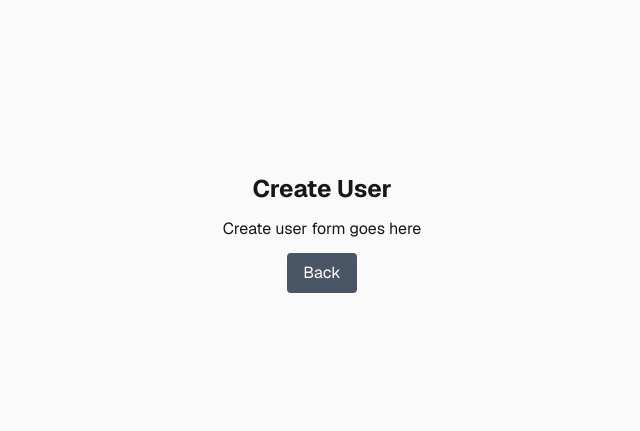
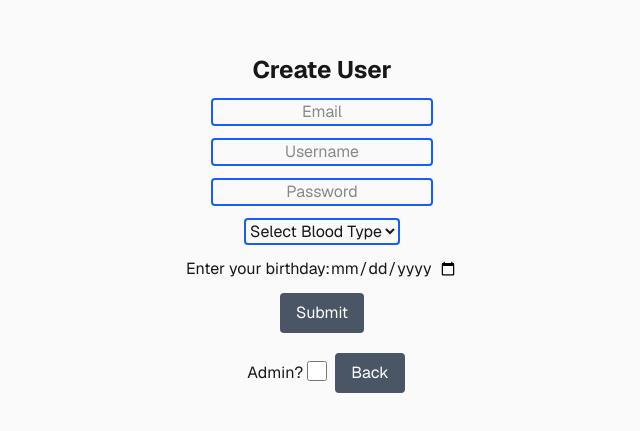
Before and after one commit to xeflore1/CSE-412-Final, a Next.js app in the folder blood-bank-ui/: page /create in a window 1280 px wide. Shown: the part 167-598 px from the top of the page, without its empty margins (318-958 px from the left). Built offline with nearby package versions, Linux system fonts and the light colour scheme.

Commit message:
Implemented create user page details

```diff
--- a/blood-bank-ui/app/create/page.tsx
+++ b/blood-bank-ui/app/create/page.tsx
@@ -1,15 +1,126 @@
+'use client'
 import Link from "next/link";
+import { useState } from "react";
+import { useRouter } from "next/navigation";
+import DonorPage from "../donor/page";
 
 export default function CreateUser() {
+  const [email, setEmail] = useState("")
+  const [username, setUsername] = useState("")
+  const [password, setPassword] = useState("")
+  const [isStaff, setIsStaff] = useState(false)
+  const [bloodType, setBloodType] = useState("");
+  const [dob, setDob] = useState('');
+  const [jobTitle, setJobTitle] = useState("")
+  const [errorMsg, setErrorMsg] = useState("")
+
+
+
+  function Checkbox() {
+    const handleCheckbox = () => {
+      setIsStaff(!isStaff)
+    }
+    return <div className="flex p-2 gap-1">
+      <label>Admin?</label>
+      <input className="size-5" type="checkbox" checked={isStaff} onChange={handleCheckbox}></input>
+    </div>
+  }
+
+  function Submit() {
+    const router = useRouter()
+    const handleSubmit = () => {
+      // TODO: create new user with the following params
+      // email
+      // username
+      // password
+      // isStaff:
+      //   true -> jobTitle,
+      //   false -> bloodType, dob
+      const responseCode = 200
+      if (responseCode === 200)
+      {
+        router.push('/')
+      }
+      else {
+        setErrorMsg("Wrong, do it again")
+      }
+
+    }
+    return <button className="px-4 py-2 bg-gray-600 text-white rounded hover:bg-gray-700 transition" onClick={handleSubmit}>
+            Submit
+          </button>
+  }
+
+  function BloodDropdown() {
+
+    const options = [
+      { label: "A+", value: "A+" },
+      { label: "A-", value: "A-" },
+      { label: "B+", value: "B+" },
+      { label: "B-", value: "B-" },
+      { label: "AB+", value: "AB+" },
+      { label: "AB-", value: "AB-" },
+      { label: "O+", value: "O+" },
+      { label: "O-", value: "O-" },
+    ];
+
+    return (
+      <div>
+        <select className="border-2 border-blue-600 rounded" value={bloodType} onChange={(e) => setBloodType(e.target.value)}>
+          <option value="" disabled>Select Blood Type</option>
+          {options.map((opt) => (
+            <option key={opt.value} value={opt.value}>
+              {opt.label}
+            </option>
+          ))}
+        </select>
+      </div>
+    );
+  }
+
+  function BirthdayInput() {
+    // Restrict to past dates only for DOB
+    const today = new Date().toISOString().split("T")[0];
+      console.log(dob)
+    return (
+      <label>
+        Enter your birthday:
+        <input
+          type="date"
+          value={dob}
+          max={today}
+          onChange={(e) => setDob(e.target.value)}
+        />
+      </label>
+    );
+  }
+
   return (
     <div className="flex flex-col flex-1 items-center justify-center bg-zinc-50 font-sans dark:bg-black gap-3">
+      <div className="flex flex-col items-center justify-center gap-3">
         <h1 className="text-2xl font-bold dark:text-white">Create User</h1>
-      <p className="dark:text-gray-300">Create user form goes here</p>
+          <input type="text" className="text-center border-2 border-blue-600 rounded" placeholder="Email" onChange={e => setEmail(e.target.value)}></input>
+          <input type="text" className="text-center border-2 border-blue-600 rounded" placeholder="Username" onChange={e => setUsername(e.target.value)}></input>
+          <input type="text" className="text-center border-2 border-blue-600 rounded" placeholder="Password" onChange={e => setPassword(e.target.value)}></input>
+          {isStaff === false ?
+          <div className="flex flex-col items-center justify-center gap-3">
+            <BloodDropdown />
+            <BirthdayInput />
+          </div> :
+          <div>
+            <input type="text" className="text-center border-2 border-blue-600 rounded" placeholder="Job Title" onChange={e => setJobTitle(e.target.value)}></input>
+          </div>}
+          <Submit />
+      </div>
+      <div className="flex p-2">
+        <Checkbox />
         <Link href="/">
           <button className="px-4 py-2 bg-gray-600 text-white rounded hover:bg-gray-700 transition">
             Back
           </button>
         </Link>
       </div>
+      <p className="text-red-500">{errorMsg}</p>
+    </div>
   );
 }
--- a/blood-bank-ui/app/donor/page.tsx
+++ b/blood-bank-ui/app/donor/page.tsx
@@ -1,10 +1,16 @@
+'use client'
 import Link from "next/link";
+import { useSearchParams } from 'next/navigation';
+
 
 export default function DonorPage() {
+  const searchParams = useSearchParams();
+  const userId = searchParams.get('data')
   return (
     <div className="flex flex-col flex-1 items-center justify-center bg-zinc-50 font-sans dark:bg-black gap-3">
       <h1 className="text-2xl font-bold dark:text-white">donor</h1>
-      <p className="dark:text-gray-300">Create user form goes here</p>
+      <p className="dark:text-gray-300">{userId}</p>
+
       <Link href="/update">
         <button className="px-4 py-2 bg-gray-600 text-white rounded hover:bg-gray-700 transition">
           Update Info
--- a/blood-bank-ui/app/login/page.tsx
+++ /dev/null
@@ -1,43 +0,0 @@
-'use client'; // This marks the file as a Client Component
-
-import Link from "next/link";
-import { useRouter } from 'next/navigation'
-
-
-function Login() {
-    const router = useRouter()
-
-    const handleLogin = async () => {
-        // api logic here
-        let user = "Staff"
-        if (user == "Donor")
-        {
-            router.push("/donor")
-        }
-        else if (user == "Staff")
-        {
-            router.push("/staff")
-        }
-        else {
-            return 400
-        }
-    }
-    return <button className="px-4 py-2 bg-gray-600 text-white rounded hover:bg-gray-700 transition" onClick={handleLogin}>
-        login
-    </button>
-};
-export default function LoginUser() {
-
-    return (
-        <div className="flex flex-col flex-1 items-center justify-center bg-zinc-50 font-sans dark:bg-black gap-3">
-            <h1 className="text-2xl font-bold dark:text-white">Login User</h1>
-            <p className="dark:text-gray-300">Login user form goes here</p>
-            <Login />
-            <Link href="/">
-                <button className="px-4 py-2 bg-gray-600 text-white rounded hover:bg-gray-700 transition">
-                    Back
-                </button>
-            </Link>
-        </div>
-    );
-}
--- a/blood-bank-ui/app/page.tsx
+++ b/blood-bank-ui/app/page.tsx
@@ -1,21 +1,48 @@
+'use client';
 import Link from "next/link";
+import { useRouter } from 'next/navigation'
+import { useState } from 'react';
 
 export default function Home() {
+  const [username, setUsername] = useState("")
+  const [password, setPassword] = useState("")
+
+  function Login() {
+    const router = useRouter()
+
+    const handleLogin = async () => {
+      // TODO: call api so see if user with username and password credentials is valid
+      const userId = 1 // TODO: replace 1 with actual userId value
+      // TODO: if user exists, see if userId exists in either Donor or Staff table
+      const callSuccess = 200 // response code of api calls
+      const userType = "Donor"
+      if (callSuccess === 200 && userType === "Donor")
+      {
+        router.push(`/donor?data=${userId}`)
+      }
+      else if (callSuccess === 200 && userType === "Staff")
+      {
+        router.push(`/staff?data=${userId}`)
+      }
+    }
+    return <button className="px-4 py-2 bg-blue-600 text-white rounded hover:bg-blue-700 transition" onClick={handleLogin}>
+          Login
+        </button>
+  }
+
   return (
     <div className="flex flex-col flex-1 items-center justify-center bg-zinc-50 font-sans dark:bg-black gap-3">
       <h1 className="text-2xl font-bold dark:text-white">Blood Bank</h1>
-      <div className="flex gap-3">
-        <Link href="/login">
-          <button className="px-4 py-2 bg-blue-600 text-white rounded hover:bg-blue-700 transition">
-            Login
-          </button>
-        </Link>
+      <div className="flex flex-col gap-3 items-center justify-center">
+        <input type="text" className="text-center border-2 border-blue-600 rounded" placeholder="Username" onChange={e => setUsername(e.target.value)}></input>
+        <input type="text" className="text-center border-2 border-blue-600 rounded" placeholder="Password" onChange={e => setPassword(e.target.value)}></input>
+        <Login />
+      </div>
         <Link href="/create">
           <button className="px-4 py-2 bg-blue-600 text-white rounded hover:bg-blue-700 transition">
             Create User
           </button>
         </Link>
-      </div>
     </div>
   );
 }
--- a/blood-bank-ui/app/staff/page.tsx
+++ b/blood-bank-ui/app/staff/page.tsx
@@ -1,6 +1,10 @@
+'use client'
+import { useSearchParams } from "next/navigation";
 import Link from "next/link";
 
 export default function StaffPage() {
+  const searchParams = useSearchParams();
+  const userId = searchParams.get('data')
   return (
     <div className="flex flex-col flex-1 items-center justify-center bg-zinc-50 font-sans dark:bg-black gap-3">
       <h1 className="text-2xl font-bold dark:text-white">Staff page</h1>
```
Lines whose indentation alone changed are shown as unchanged.
